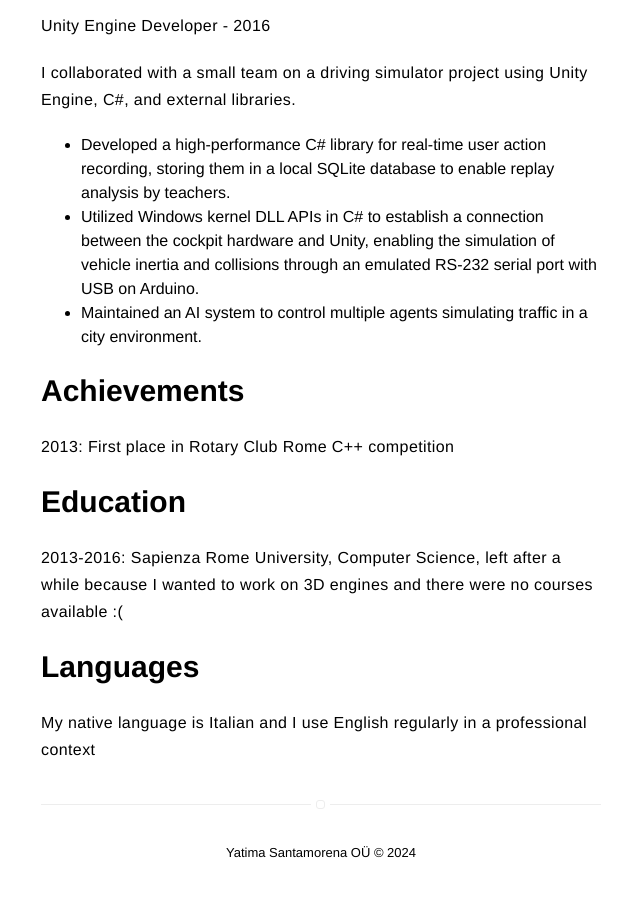
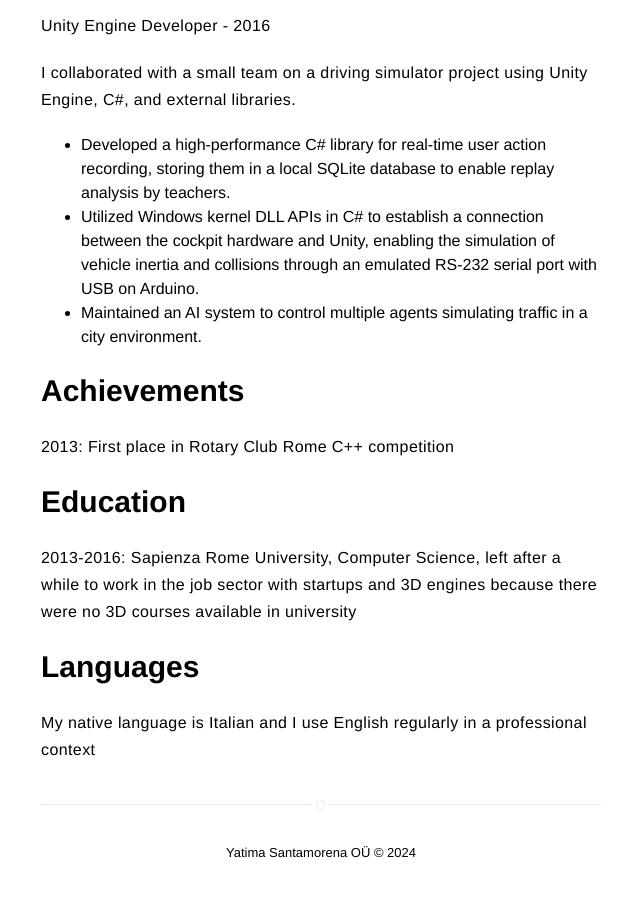
Before and after one commit to yatima1460/yatima1460.github.io, a Jekyll site: the page built from CV.md, in a window 1280 px wide and 900 px high, scrolled down 2553 px. Shown: the top 897 px of the window, without its empty margins (319-959 px from the left). Built offline with Jekyll 4.4.1, drawn with Linux system fonts in a browser that asks for light colours; nearby versions of some CDN libraries; our own code applies the rules of GitHub Pages for plain Markdown files.

Commit message:
Update CV.md

```diff
--- a/CV.md
+++ b/CV.md
@@ -5,7 +5,7 @@ _As it was in April 2024_
 
 Yatima Santamorena
 
-Ljubljana, Slovenia
+[Ljubljana, Slovenia](https://maps.app.goo.gl/HkrXs5vaJ4y3X6vW8)
 
 [contact@yatima.me](mailto:contact@yatima.me)
 
@@ -104,7 +104,7 @@ emulated RS-232 serial port with USB on Arduino.
 
 ## Education
 
-2013-2016: Sapienza Rome University, Computer Science, left after a while because I wanted to work on 3D engines and there were no courses available :(
+2013-2016: Sapienza Rome University, Computer Science, left after a while to work in the job sector with startups and 3D engines because there were no 3D courses available in university
 
 ## Languages
 
```
